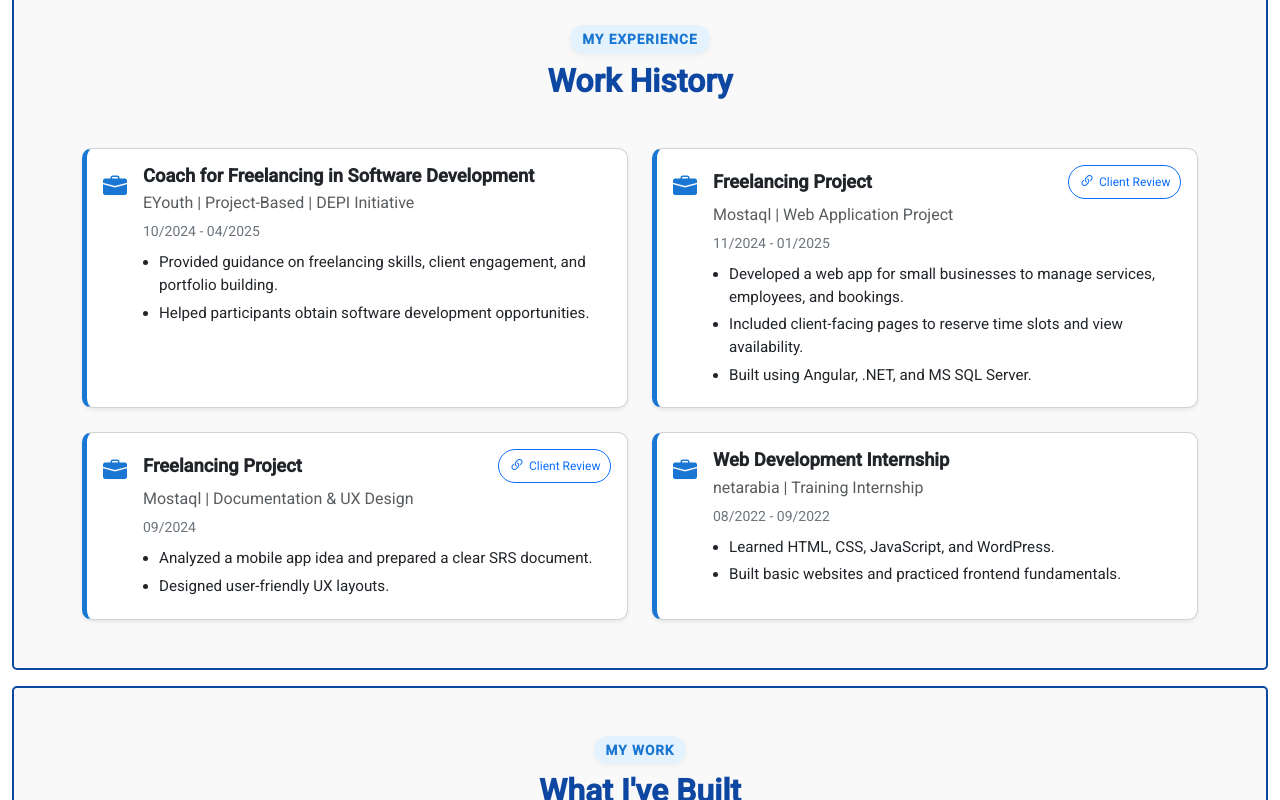
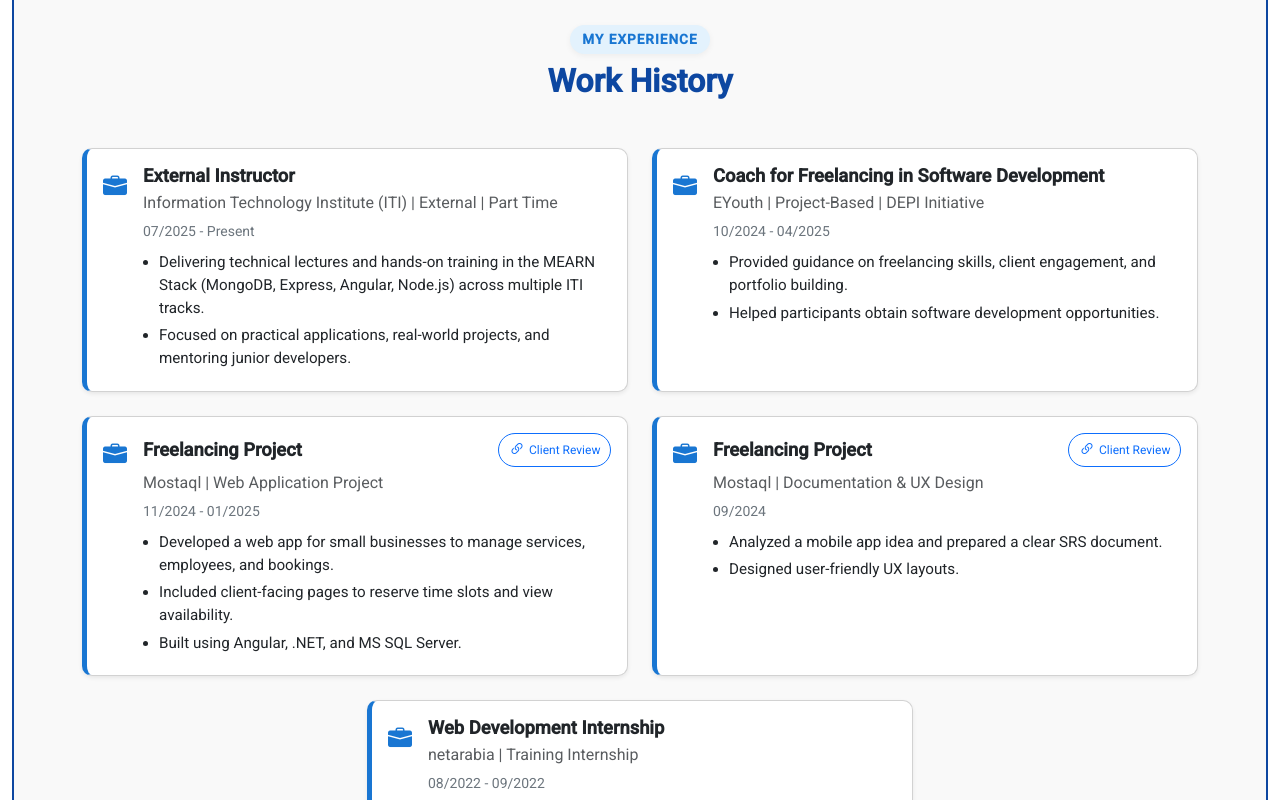
Before and after one commit to MahmoudMo99/portfolio, an Angular app: page / in a window 1280 px wide. Shown: the part 1940-2740 px from the top of the page. Built offline with nearby package versions, Linux system fonts and the light colour scheme.

Commit message:
some enhancements

```diff
--- a/src/app/components/footer/footer.component.html
+++ b/src/app/components/footer/footer.component.html
@@ -4,7 +4,7 @@
             <a href="https://github.com/MahmoudMo99" target="_blank" class="footer-icon github">
                 <i class="bi bi-github"></i>
             </a>
-            <a href="https://linkedin.com/in/mahmoud-mohamed-a25901223" target="_blank" class="footer-icon linkedin">
+            <a href="https://www.linkedin.com/in/mahmoud-mo-mahmoud" target="_blank" class="footer-icon linkedin">
                 <i class="bi bi-linkedin"></i>
             </a>
             <a href="mailto:mmahmoud092002@gmail.com" class="footer-icon email">
@@ -15,15 +15,12 @@
             </a>
         </div>
 
-        <small>© {{ currentYear }} Mahmoud Mohamed. All rights reserved.</small>
+        <small>Copyright &copy; {{currentYear}} Mahmoud Mohamed</small>
     </div>
-
 
     @if ( showBackToTop ) {
     <button class="back-to-top" (click)="scrollToTop()" title="Back to top">
         <i class="bi bi-arrow-up"></i>
     </button>
     }
-
-
 </footer>
--- a/src/app/components/header/header.component.html
+++ b/src/app/components/header/header.component.html
@@ -5,12 +5,10 @@
                 <img src="images/mahmoud.jpg" alt="Profile" class="rounded-circle avatar-img" />
                 Mahmoud
             </a>
-
             <button class="navbar-toggler" type="button" data-bs-toggle="collapse" data-bs-target="#navbarNav"
                 aria-controls="navbarNav" aria-expanded="false" aria-label="Toggle navigation">
                 <span class="navbar-toggler-icon"></span>
             </button>
-
             <div class="collapse navbar-collapse justify-content-end" id="navbarNav">
                 <ul class="navbar-nav align-items-center gap-lg-3 text-center">
                     <li class="nav-item">
@@ -32,7 +30,6 @@
                         <a class="nav-link" href="#footer">Contact</a>
                     </li>
                 </ul>
-
                 <a href="/Mahmoud.Mohamed.CV.pdf" target="_blank" class="btn btn-outline-primary ms-lg-4 mt-3 mt-lg-0">
                     <i class="bi bi-download me-1"></i> Download CV
                 </a>
--- a/src/app/components/skills/skills.component.html
+++ b/src/app/components/skills/skills.component.html
@@ -5,7 +5,6 @@
                 <span>My Skills</span>
             </div>
             <h2 class="fw-bold mb-5 title-color">Technical Skills</h2>
-
 
             <div class="row gy-4">
                 @for (category of skillCategories; track $index) {
--- a/src/app/components/skills/skills.component.ts
+++ b/src/app/components/skills/skills.component.ts
@@ -42,6 +42,11 @@ export class SkillsComponent {
       ],
     },
     {
+      title: 'Backend Development',
+      icon: 'bi bi-code-slash',
+      items: ['Node JS', 'Express JS'],
+    },
+    {
       title: 'Database',
       icon: 'bi bi-database',
       items: ['MS SQL Server', 'Mongo DB'],
@@ -59,7 +64,7 @@ export class SkillsComponent {
     {
       title: 'Testing & Version Control',
       icon: 'bi bi-git',
-      items: ['Jasmine', 'Git', 'GitHub'],
+      items: ['Jasmine', 'Postman', 'Git', 'GitHub'],
     },
   ];
 }
--- a/src/app/components/work-experiences/work-experiences.component.html
+++ b/src/app/components/work-experiences/work-experiences.component.html
@@ -5,13 +5,11 @@
                 <span>MY EXPERIENCE</span>
             </div>
             <h2 class="fw-bold mb-5 title-color">Work History</h2>
-
-
-            <div class="row g-4">
+            <div class="row justify-content-center g-4">
                 @for (exp of experiences; track $index) {
                 <div class="col-12 col-md-6">
                     <div class="card shadow-sm h-100 experience-card">
-                        <div class="card-body d-flex gap-3 align-items-start">
+                        <div class="card-body d-flex align-items-start gap-3">
                             <div class="icon-box mt-1">
                                 <i class="bi bi-briefcase-fill icon-color"></i>
                             </div>
--- a/src/app/components/work-experiences/work-experiences.component.ts
+++ b/src/app/components/work-experiences/work-experiences.component.ts
@@ -8,6 +8,17 @@ import { Component } from '@angular/core';
 })
 export class WorkExperiencesComponent {
   experiences = [
+    {
+      title: ' External Instructor',
+      organization: 'Information Technology Institute (ITI)',
+      date: '07/2025 - Present',
+      type: 'External | Part Time',
+      description: [
+        'Delivering technical lectures and hands-on training in the MEARN Stack (MongoDB, Express, Angular, Node.js) across multiple ITI tracks.',
+        'Focused on practical applications, real-world projects, and mentoring junior developers.',
+      ],
+    },
+
     {
       title: 'Coach for Freelancing in Software Development',
       organization: 'EYouth',
```
Also changed, not shown: 1 other file (tests, documents, lock files or other folders).
